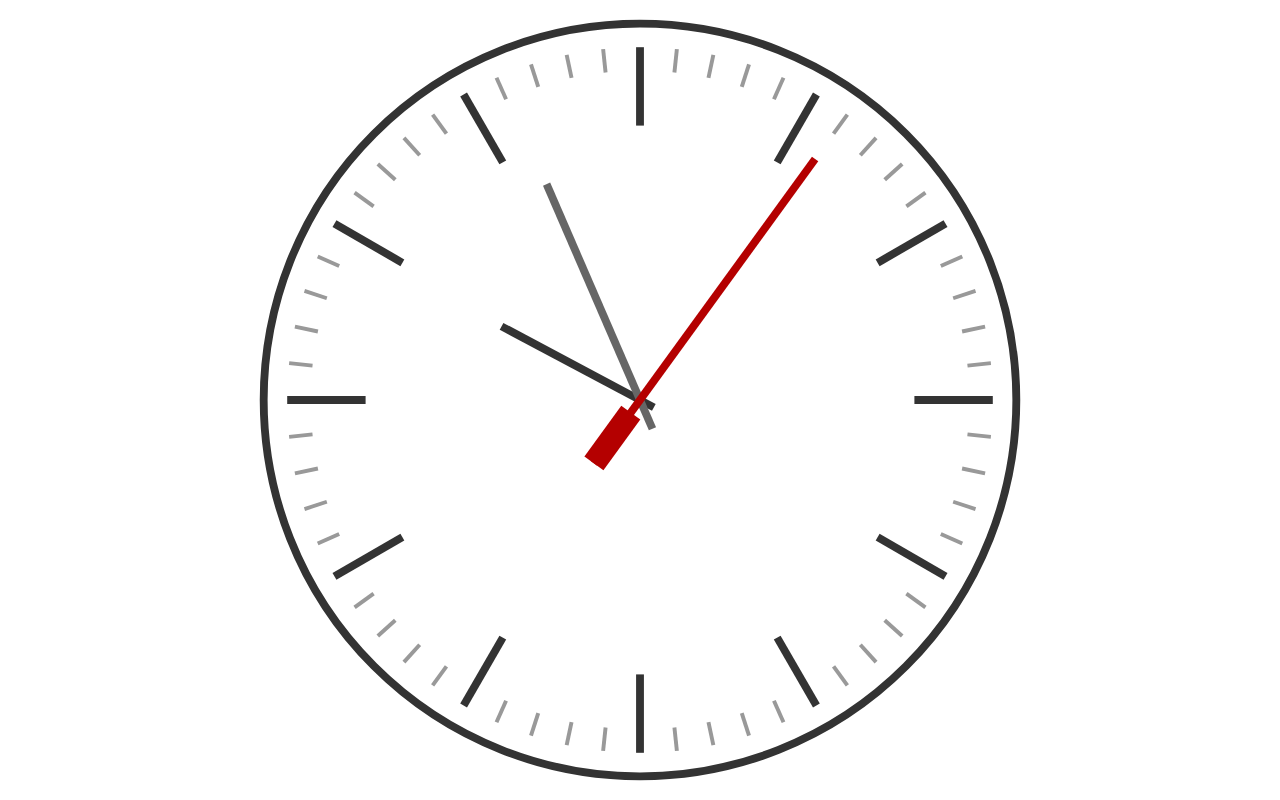
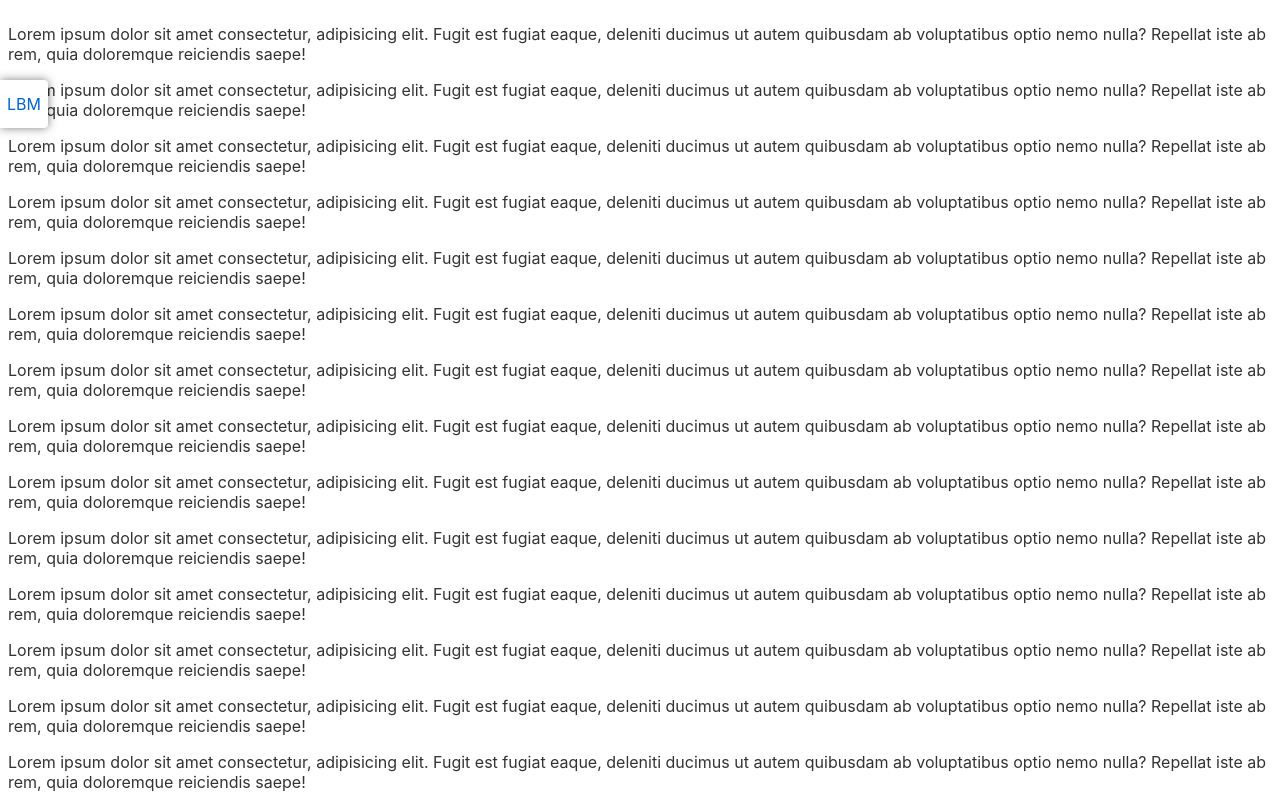
Before and after one commit to LeBusMagique/toolbox, a Svelte app: page / in a window 1280 px wide. Shown: the top 800 px of the page. Built offline with nearby package versions, Linux system fonts and the light colour scheme.

Commit message:
UI prototype

```diff
--- a/src/App.svelte
+++ b/src/App.svelte
@@ -1,106 +1,160 @@
 <svelte:options tag="lbm-toolbar" accessors={false} />
 
 <script>
-	import { onMount } from 'svelte';
+	let show = false;
 
-	let time = new Date();
-
-	// these automatically update when `time`
-	// changes, because of the `$:` prefix
-	$: hours = time.getHours();
-	$: minutes = time.getMinutes();
-	$: seconds = time.getSeconds();
-
-	onMount(() => {
-		const interval = setInterval(() => {
-			time = new Date();
-		}, 1000);
-
-		return () => {
-			clearInterval(interval);
-		};
-	});
+	function toggleToolbar() {
+		show = !show;
+	}
 </script>
 
 <style>
-	svg {
+	a#button {
+		position: fixed;
+		top: 10%;
+		left: 0;
+		z-index: 10001;
+		width: 3em;
+		height: 3em;
+		display: flex;
+		border-radius: 0 4px 4px 0;
+		border: 0;
+		background: #fff;
+		box-shadow: 0 0 10px rgba(0, 0, 0, .5);
+		padding: 0;
+		cursor: pointer;
+		align-items: center;
+		justify-content: center;
+	}
+
+	#overlay {
+		background: rgba(0, 0, 0, .75);
+		position: fixed;
 		width: 100%;
+		height: 100%;
+		top: 0;
+		bottom: 0;
+		left: 0;
+		right: 0;
+		z-index: 10000;
+	}
+
+	#wrap {
+		display: flex;
+		align-items: center;
+		justify-content: center;
 		height: 100%;
 	}
 
-	.clock-face {
-		stroke: #333;
-		fill: white;
+	#tools {
+		display: grid;
+	  height: 80%;
+	  grid-template-rows: repeat(7, 1fr);
+	  grid-template-columns: repeat(2, 1fr);
+	  grid-gap: 1em;
+		max-width: 60em;
+		width: 100%;
+		padding: 0;
+		margin: 0 4em;
 	}
 
-	.minor {
-		stroke: #999;
-		stroke-width: 0.5;
+	#tools li {
+		display: flex;
+	  justify-content: center;
+	  align-items: center;
+		grid-row: span 1;
+    grid-column: span 1;
 	}
 
-	.major {
-		stroke: #333;
-		stroke-width: 1;
+	#tools li.high {
+		grid-row: span 2;
+    grid-column: span 1;
 	}
 
-	.hour {
-		stroke: #333;
+	#tools li.large {
+		grid-row: span 1;
+    grid-column: span 2;
 	}
 
-	.minute {
-		stroke: #666;
+	#tools li a {
+		text-decoration: none;
+		color: #fff;
+		font-weight: bold;
+		display: flex;
+		width: 100%;
+		height: 100%;
+		align-content: center;
+		align-items: center;
+		justify-content: center;
+		flex-wrap: wrap;
+		background: red;
+		border-radius: 4px;
 	}
 
-	.second, .second-counterweight {
-		stroke: rgb(180,0,0);
+	#tools li a span {
+		display: block;
+		width: 100%;
+		text-align: center;
 	}
 
-	.second-counterweight {
-		stroke-width: 3;
+	#tools li a .subtitle {
+		font-weight: normal;
+		font-size: .8em;
 	}
 </style>
 
-<svg viewBox='-50 -50 100 100'>
-	<circle class='clock-face' r='48'/>
+<a on:click="{toggleToolbar}" id="button">
+	{#if show}
+		&times;
+	{:else}
+		LBM
+	{/if}
+</a>
 
-	<!-- markers -->
-	{#each [0, 5, 10, 15, 20, 25, 30, 35, 40, 45, 50, 55] as minute}
-		<line
-			class='major'
-			y1='35'
-			y2='45'
-			transform='rotate({30 * minute})'
-		/>
+<p>Lorem ipsum dolor sit amet consectetur, adipisicing elit. Fugit est fugiat eaque, deleniti ducimus ut autem quibusdam ab voluptatibus optio nemo nulla? Repellat iste ab rem, quia doloremque reiciendis saepe!</p>
+<p>Lorem ipsum dolor sit amet consectetur, adipisicing elit. Fugit est fugiat eaque, deleniti ducimus ut autem quibusdam ab voluptatibus optio nemo nulla? Repellat iste ab rem, quia doloremque reiciendis saepe!</p>
+<p>Lorem ipsum dolor sit amet consectetur, adipisicing elit. Fugit est fugiat eaque, deleniti ducimus ut autem quibusdam ab voluptatibus optio nemo nulla? Repellat iste ab rem, quia doloremque reiciendis saepe!</p>
+<p>Lorem ipsum dolor sit amet consectetur, adipisicing elit. Fugit est fugiat eaque, deleniti ducimus ut autem quibusdam ab voluptatibus optio nemo nulla? Repellat iste ab rem, quia doloremque reiciendis saepe!</p>
+<p>Lorem ipsum dolor sit amet consectetur, adipisicing elit. Fugit est fugiat eaque, deleniti ducimus ut autem quibusdam ab voluptatibus optio nemo nulla? Repellat iste ab rem, quia doloremque reiciendis saepe!</p>
+<p>Lorem ipsum dolor sit amet consectetur, adipisicing elit. Fugit est fugiat eaque, deleniti ducimus ut autem quibusdam ab voluptatibus optio nemo nulla? Repellat iste ab rem, quia doloremque reiciendis saepe!</p>
+<p>Lorem ipsum dolor sit amet consectetur, adipisicing elit. Fugit est fugiat eaque, deleniti ducimus ut autem quibusdam ab voluptatibus optio nemo nulla? Repellat iste ab rem, quia doloremque reiciendis saepe!</p>
+<p>Lorem ipsum dolor sit amet consectetur, adipisicing elit. Fugit est fugiat eaque, deleniti ducimus ut autem quibusdam ab voluptatibus optio nemo nulla? Repellat iste ab rem, quia doloremque reiciendis saepe!</p>
+<p>Lorem ipsum dolor sit amet consectetur, adipisicing elit. Fugit est fugiat eaque, deleniti ducimus ut autem quibusdam ab voluptatibus optio nemo nulla? Repellat iste ab rem, quia doloremque reiciendis saepe!</p>
+<p>Lorem ipsum dolor sit amet consectetur, adipisicing elit. Fugit est fugiat eaque, deleniti ducimus ut autem quibusdam ab voluptatibus optio nemo nulla? Repellat iste ab rem, quia doloremque reiciendis saepe!</p>
+<p>Lorem ipsum dolor sit amet consectetur, adipisicing elit. Fugit est fugiat eaque, deleniti ducimus ut autem quibusdam ab voluptatibus optio nemo nulla? Repellat iste ab rem, quia doloremque reiciendis saepe!</p>
+<p>Lorem ipsum dolor sit amet consectetur, adipisicing elit. Fugit est fugiat eaque, deleniti ducimus ut autem quibusdam ab voluptatibus optio nemo nulla? Repellat iste ab rem, quia doloremque reiciendis saepe!</p>
+<p>Lorem ipsum dolor sit amet consectetur, adipisicing elit. Fugit est fugiat eaque, deleniti ducimus ut autem quibusdam ab voluptatibus optio nemo nulla? Repellat iste ab rem, quia doloremque reiciendis saepe!</p>
+<p>Lorem ipsum dolor sit amet consectetur, adipisicing elit. Fugit est fugiat eaque, deleniti ducimus ut autem quibusdam ab voluptatibus optio nemo nulla? Repellat iste ab rem, quia doloremque reiciendis saepe!</p>
+<p>Lorem ipsum dolor sit amet consectetur, adipisicing elit. Fugit est fugiat eaque, deleniti ducimus ut autem quibusdam ab voluptatibus optio nemo nulla? Repellat iste ab rem, quia doloremque reiciendis saepe!</p>
+<p>Lorem ipsum dolor sit amet consectetur, adipisicing elit. Fugit est fugiat eaque, deleniti ducimus ut autem quibusdam ab voluptatibus optio nemo nulla? Repellat iste ab rem, quia doloremque reiciendis saepe!</p>
+<p>Lorem ipsum dolor sit amet consectetur, adipisicing elit. Fugit est fugiat eaque, deleniti ducimus ut autem quibusdam ab voluptatibus optio nemo nulla? Repellat iste ab rem, quia doloremque reiciendis saepe!</p>
+<p>Lorem ipsum dolor sit amet consectetur, adipisicing elit. Fugit est fugiat eaque, deleniti ducimus ut autem quibusdam ab voluptatibus optio nemo nulla? Repellat iste ab rem, quia doloremque reiciendis saepe!</p>
 
-		{#each [1, 2, 3, 4] as offset}
-			<line
-				class='minor'
-				y1='42'
-				y2='45'
-				transform='rotate({6 * (minute + offset)})'
-			/>
-		{/each}
-	{/each}
-
-	<!-- hour hand -->
-	<line
-		class='hour'
-		y1='2'
-		y2='-20'
-		transform='rotate({30 * hours + minutes / 2})'
-	/>
-
-	<!-- minute hand -->
-	<line
-		class='minute'
-		y1='4'
-		y2='-30'
-		transform='rotate({6 * minutes + seconds / 10})'
-	/>
-
-	<!-- second hand -->
-	<g transform='rotate({6 * seconds})'>
-		<line class='second' y1='10' y2='-38'/>
-		<line class='second-counterweight' y1='10' y2='2'/>
-	</g>
-</svg>
+{#if show}
+	<div id="overlay">
+		<div id="wrap">
+			<ul id="tools">
+				<li class="large"><a href="#!" target="_blank"><span class="title">Site principal</span></a></li>
+				<li><a href="#!" target="_blank"><span class="title">Outil 1</span></a></li>
+				<li class="high">
+					<a href="#!" target="_blank">
+						<span class="title">Outil 3</span>
+						<span class="subtitle">Subtitle</span>
+					</a>
+				</li>
+				<li><a href="#!" target="_blank"><span class="title">Outil 2</span></a></li>
+				<li class="high">
+					<a href="#!" target="_blank">
+						<span class="title">Outil 4</span>
+						<span class="subtitle">Subtitle</span>
+					</a>
+				</li>
+				<li><a href="#!" target="_blank"><span class="title">Outil 5</span></a></li>
+				<li><a href="#!" target="_blank"><span class="title">Outil 6</span></a></li>
+				<li><a href="#!" target="_blank"><span class="title">Outil 7</span></a></li>
+				<li><a href="#!" target="_blank"><span class="title">Outil 8</span></a></li>
+				<li class="large"><a href="#!" target="_blank"><span class="title">RSS</span></a></li>
+			</ul>
+		</div>
+	</div>
+{/if}
```
